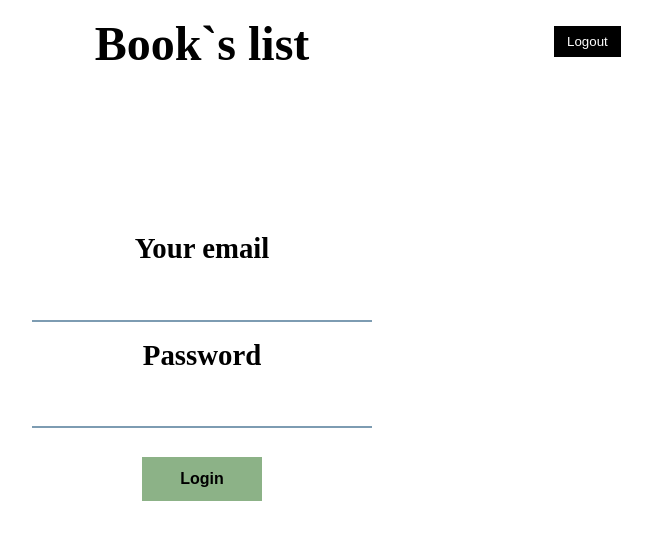
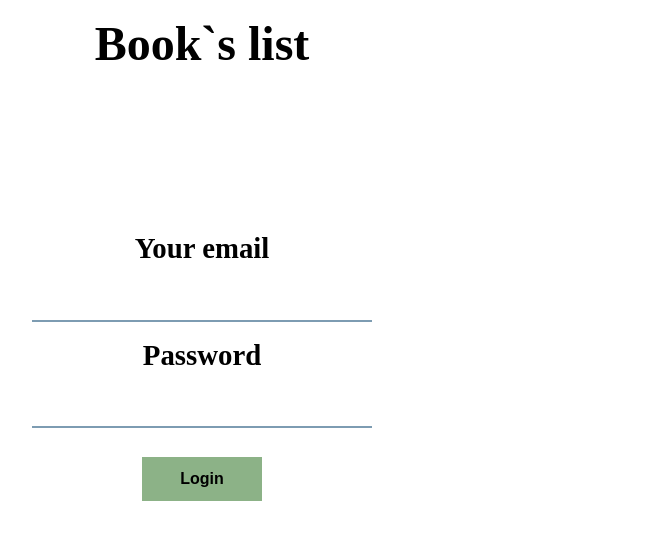
Before and after one commit to ArturKuz/crud-lib, an Angular app: page /login in a window 1280 px wide. Shown: the top 540 px of the page, without its empty margins (438-1090 px from the left). Built offline with nearby package versions, Linux system fonts and the light colour scheme; what angular-in-memory-web-api would draw is missing.

Commit message:
fix: btn log out

```diff
--- a/src/app/header/header.component.html
+++ b/src/app/header/header.component.html
@@ -1,4 +1,4 @@
 <header class="p-header">
     <h1 class="title">Book`s list</h1>
-    <button class="btn btn--black"  (click)="logOut()">Logout</button>
+    <button class="btn btn--black" *ngIf="isLoggedIn()"   (click)="logOut()">Logout</button>
 </header>
--- a/src/app/header/header.component.ts
+++ b/src/app/header/header.component.ts
@@ -8,15 +8,21 @@ import { Router } from '@angular/router';
 })
 export class HeaderComponent implements OnInit {
 
-  // showBtn = false;
+
 
   constructor( private router: Router) { }
 
   ngOnInit() {
-    // let user = localStorage.getItem('currentUser');
-    // if (user) {
-    //   this.showBtn = true;
-    // }
+
+    }
+
+  isLoggedIn() {
+    if (localStorage.getItem('currentUser')) {
+      return true;
+    }
+    {
+      return false;
+    }
   }
 
   logOut() {
--- a/src/app/login/login.component.ts
+++ b/src/app/login/login.component.ts
@@ -1,7 +1,7 @@
 import { Component, OnInit } from '@angular/core';
 import {FormBuilder, FormGroup, Validators} from '@angular/forms';
 import {Router} from '@angular/router';
-import {USERS} from "../users/mock-users";
+import {USERS} from '../users/mock-users';
 
 @Component({
   selector: 'app-login',
@@ -36,6 +36,6 @@ export class LoginComponent implements OnInit {
       this.invalidLogin = true;
     }
 
-    console.log('Is invalid login or password', this.invalidLogin)
+    console.log('Is invalid login or password', this.invalidLogin);
   }
 }
```
